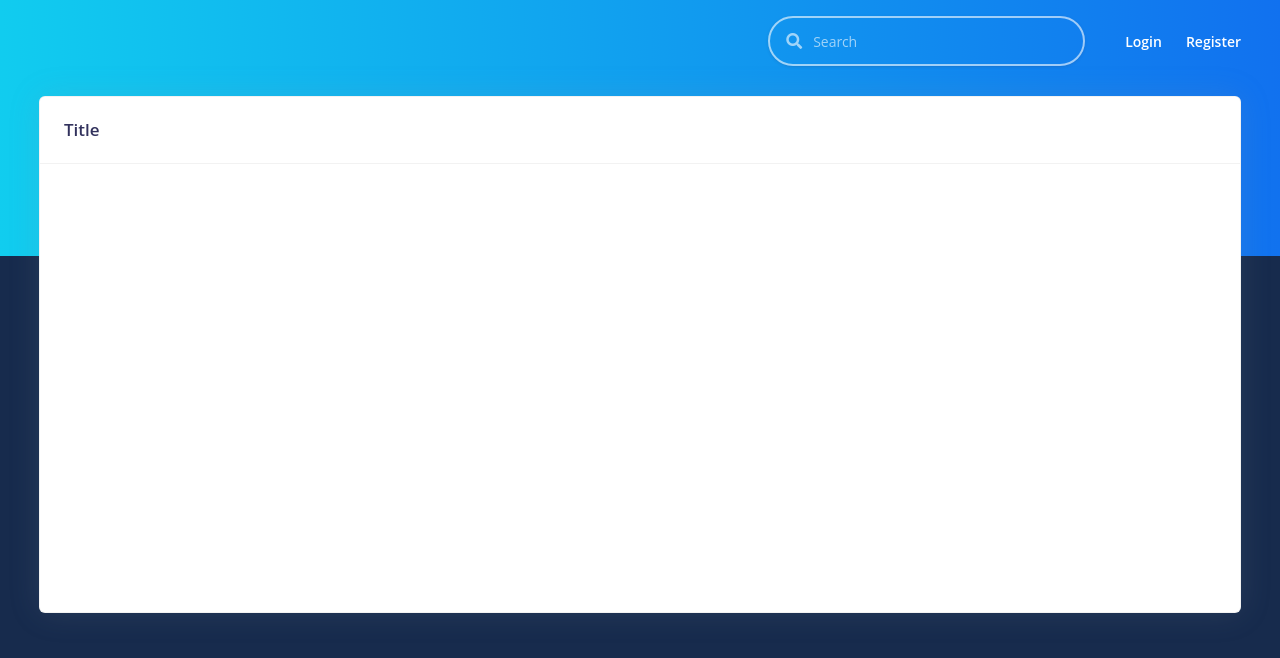
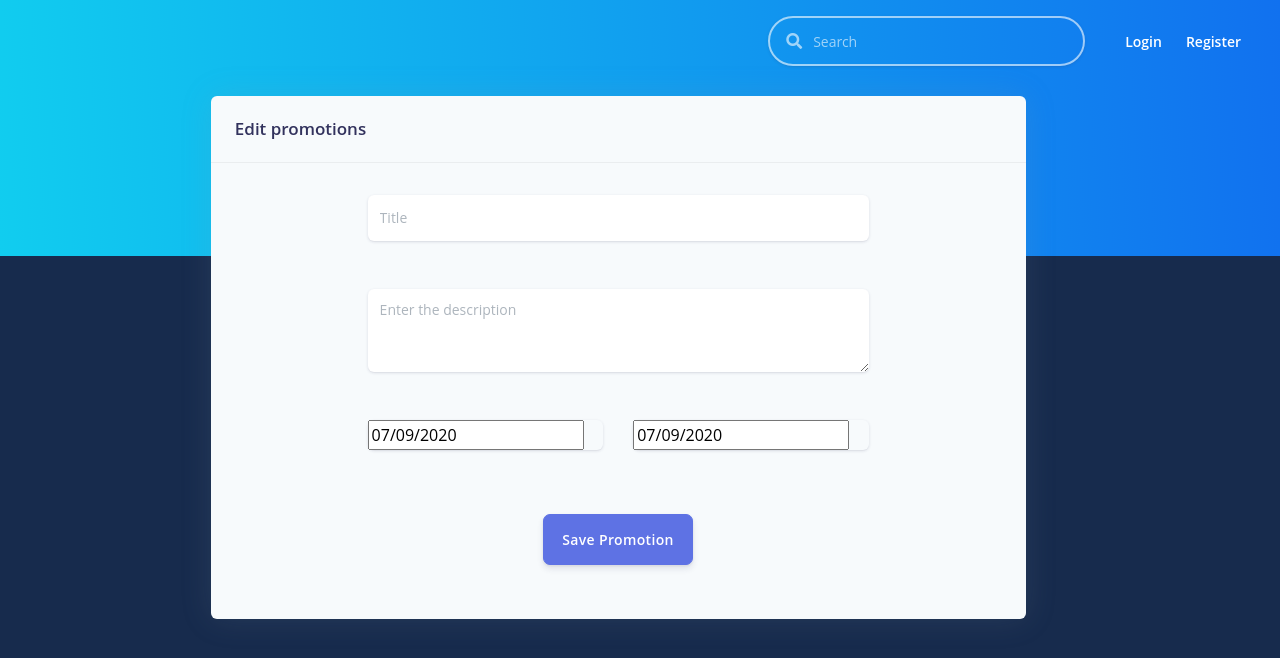
Before and after one commit to randularsw/iRYDE, a React (Create React App) app in the folder web/: page /edit/1 in a window 1280 px wide. Shown: the top 658 px of the page. Built offline with nearby package versions, Linux system fonts and the light colour scheme.

Commit message:
Added promotions edit component

```diff
--- a/web/src/App.js
+++ b/web/src/App.js
@@ -20,6 +20,7 @@ import ServicesView from "components/servicelist/servicesView";
 import ServicesAdd from "components/servicelist/servicesAdd";
 import PromotionsView from "components/promotionlist/promotionsView";
 import PromotionsAdd from "components/promotionlist/promotionsAdd";
+import PromotionsEdit from "components/promotionlist/promotionsEdit";
 import StudentTableRow from "components/servicelist/serviceTableRow";
 import VehicleType from "components/admin/vehicleType";
 
@@ -35,7 +36,7 @@ function App(props) {
           imgAlt: "...",
         }}
       />
-      <div className="main-content bg-default pb-5" style={{minHeight:800}}>
+      <div className="main-content bg-default pb-5" style={{ minHeight: 800 }}>
         <NavigationBar
           {...props}
           // brandText={this.getBrandText(this.props.location.pathname)}
@@ -46,6 +47,7 @@ function App(props) {
           <Route path="/servicesadd" component={ServicesAdd}></Route>
           <Route path="/promotions" component={PromotionsView}></Route>
           <Route path="/promotionsadd" component={PromotionsAdd}></Route>
+          <Route path="/edit/:id" component={PromotionsEdit}></Route>
           <Route exact path="/profile" component={Profile}></Route>
           <Route exact path="/about" component={About}></Route>
           <Route exact path="/auth/login" component={Login}></Route>
--- /dev/null
+++ b/web/src/components/promotionlist/promotionsEdit.jsx
@@ -0,0 +1,200 @@
+import React, { Component } from "react";
+import Header from "../shared/header";
+import { Row, Card, CardHeader, CardBody, Container } from "reactstrap";
+import { FormGroup, Form, Input, Col, Button } from "reactstrap";
+import DatePicker from "react-datepicker";
+import "react-datepicker/dist/react-datepicker.css";
+import moment from "react-moment";
+import { InputGroupAddon, InputGroupText, InputGroup } from "reactstrap";
+import { UserContext } from "core/userContext";
+import { addPromotions } from "services/promotionService";
+import axios from "axios";
+
+const minDate = new Date(Date.now());
+
+class PromotionsEdit extends Component {
+  static contextType = UserContext;
+  constructor(props) {
+    super(props);
+
+    this.onChangeTitle = this.onChangeTitle.bind(this);
+    this.onChangeDescription = this.onChangeDescription.bind(this);
+    this.onChangeStartDate = this.onChangeStartDate.bind(this);
+    this.onChangeEndDate = this.onChangeEndDate.bind(this);
+    this.onSubmit = this.onSubmit.bind(this);
+    this.state = {
+      //items: [],
+      title: "",
+      description: "",
+      // ownerId: "",
+      startDate: new Date(),
+      endDate: new Date(),
+    };
+  }
+
+  onChangeTitle(e) {
+    this.setState({
+      title: e.target.value,
+    });
+  }
+
+  onChangeDescription(e) {
+    this.setState({
+      description: e.target.value,
+    });
+  }
+
+  onChangeStartDate(date) {
+    this.setState({
+      startDate: date,
+    });
+  }
+
+  onChangeEndDate(date) {
+    this.setState({
+      endDate: date,
+    });
+  }
+
+  onSubmit(e) {
+    e.preventDefault();
+    const promotion = {
+      title: this.state.title,
+      description: this.state.description,
+      startDate: this.state.startDate,
+      endDate: this.state.endDate,
+      ownerId: this.context.state.user._id,
+    };
+    console.log(promotion);
+
+    axios
+      .post("http://localhost:4000/promotions/add", promotion)
+      .then((res) => console.log(res.data));
+
+    window.location = "/promotions";
+  }
+
+  render() {
+    // const { items } = this.state;
+    return (
+      <>
+        <Header />
+        <Container className=" mt--9" fluid>
+          {/* Table */}
+
+          <Col lg="10">
+            <Card
+              className="bg-secondary shadow border-0 mb-7"
+              style={({ backgroundColor: "#f4f5f7" }, { marginLeft: "9.8rem" })}
+            >
+              <CardHeader className=" bg-transparent">
+                <h3 className=" mb-0">Edit promotions</h3>
+              </CardHeader>
+              <CardBody>
+                <div style={{ minHeight: 400 }}>
+                  {/* Page Content */}
+
+                  <Form onSubmit={this.onSubmit}>
+                    <Row
+                      className="justify-content-md-center"
+                      style={{ marginTop: ".5rem" }}
+                    >
+                      <Col md="8">
+                        <FormGroup>
+                          <Input
+                            className="form-control-alternative"
+                            placeholder="Title"
+                            type="text"
+                            required={true}
+                            value={this.state.title}
+                            onChange={this.onChangeTitle}
+                          />
+                        </FormGroup>
+                      </Col>
+                    </Row>
+                    <Row
+                      className="justify-content-md-center"
+                      style={{ marginTop: "1.5rem" }}
+                    >
+                      <Col md="8">
+                        <FormGroup>
+                          <Input
+                            className="form-control-alternative"
+                            placeholder="Enter the description"
+                            type="textarea"
+                            rows="3"
+                            required={true}
+                            value={this.state.description}
+                            onChange={this.onChangeDescription}
+                          />
+                        </FormGroup>
+                      </Col>
+                    </Row>
+
+                    <Row
+                      className="justify-content-md-center"
+                      style={{ marginTop: "1.5rem" }}
+                    >
+                      <Col md="4">
+                        <FormGroup>
+                          <InputGroup className="input-group-alternative">
+                            <DatePicker
+                              onChange={this.onChangeStartDate}
+                              selected={this.state.startDate}
+                              minDate={minDate}
+                              placeholderText="From date"
+                              inputProps={{
+                                placeholder: "Date Picker Here",
+                              }}
+                              timeFormat={true}
+                            />
+                          </InputGroup>
+                        </FormGroup>
+                      </Col>
+
+                      <Col md="4">
+                        <FormGroup>
+                          <InputGroup className="input-group-alternative">
+                            <DatePicker
+                              onChange={this.onChangeEndDate}
+                              selected={this.state.endDate}
+                              minDate={this.state.startDate}
+                              placeholderText="To date"
+                              inputProps={{
+                                placeholder: "Date Picker Here",
+                              }}
+                              timeFormat={false}
+                            />
+                          </InputGroup>
+                        </FormGroup>
+                      </Col>
+                    </Row>
+
+                    <div
+                      style={{
+                        display: "flex",
+                        justifyContent: "center",
+                        alignItems: "center",
+                      }}
+                    >
+                      <Button
+                        color="primary"
+                        type="submit"
+                        size="lg"
+                        style={{ marginTop: "2.5rem", width: "150px" }}
+                      >
+                        Save Promotion
+                      </Button>
+                    </div>
+                  </Form>
+                </div>
+              </CardBody>
+            </Card>
+          </Col>
+        </Container>
+      </>
+    );
+  }
+}
+
+export default PromotionsEdit;
```
